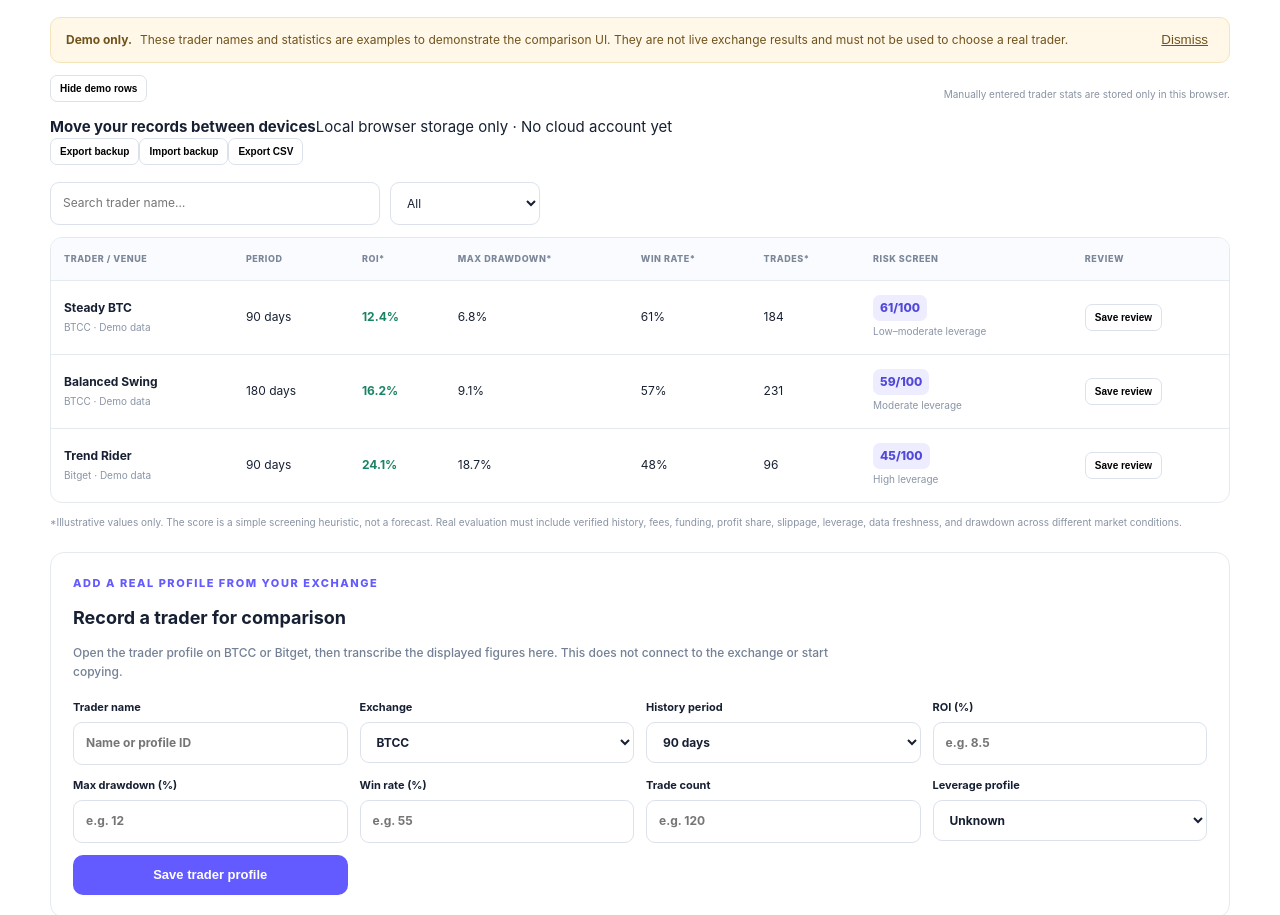
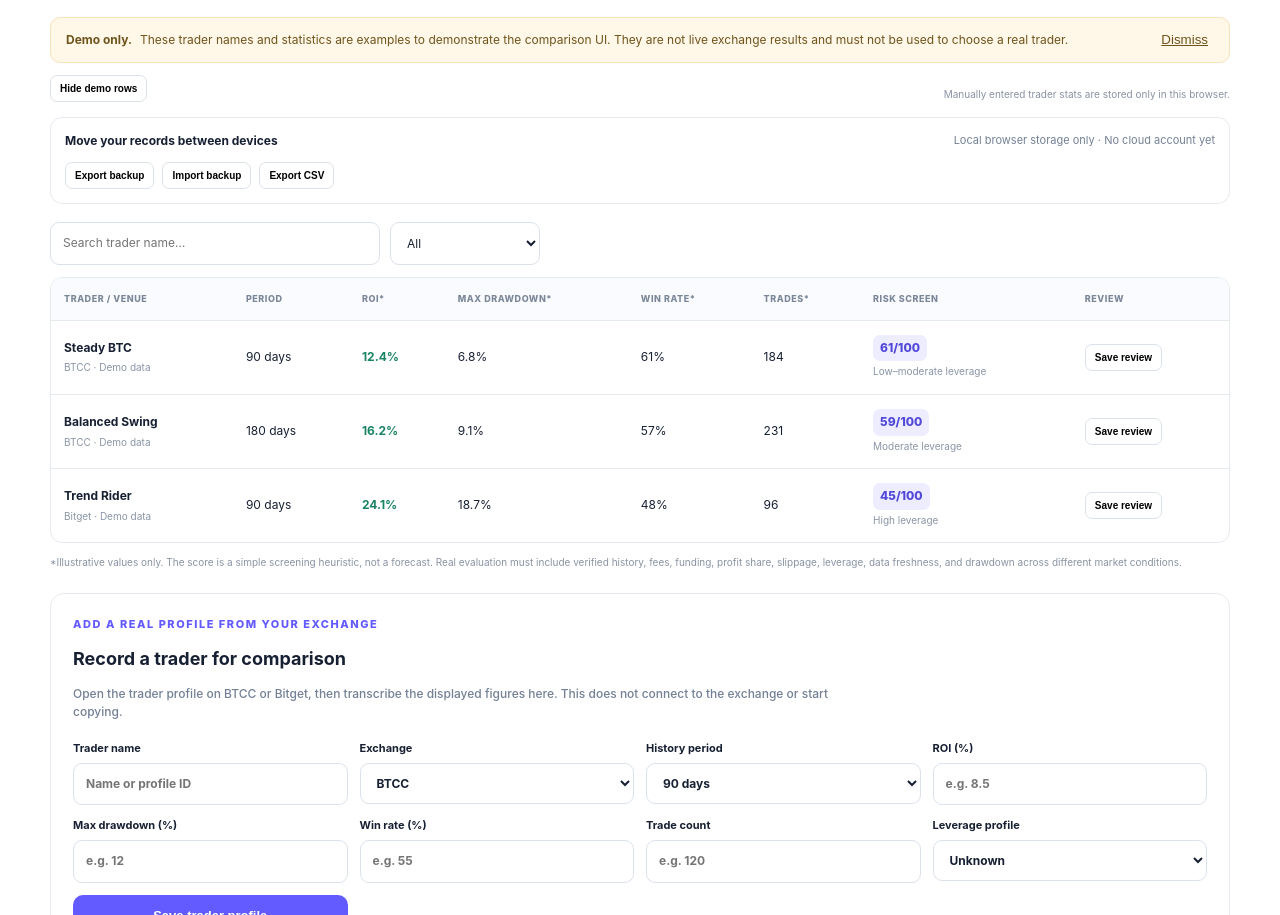
Before and after one commit to gem-cybersecurity-monitoring-assist/btcc-copy-manager, a Next.js app: page /copy-trading in a window 1280 px wide. Shown: the part 1085-2000 px from the top of the page. Built offline with nearby package versions, Linux system fonts and the light colour scheme.

Commit message:
style: polish data backup and manual trader entry tools

```diff
--- a/app/copy-trading/styles.css
+++ b/app/copy-trading/styles.css
@@ -82,3 +82,18 @@
 .copy-shell .form-message { color:#256c52; background:#eef9f3; border:1px solid #cdebdc; padding:10px 12px; border-radius:8px; font-size:12px; }
 @media(max-width:760px) { .copy-shell .manual-entry-form { grid-template-columns:repeat(2,minmax(0,1fr)); } .copy-shell .manual-entry-form button { grid-column:1 / -1; } .copy-shell .demo-toggle-row { align-items:flex-start; flex-direction:column; } }
 @media(max-width:440px) { .copy-shell .manual-entry-form { grid-template-columns:1fr; } }
+
+.copy-shell .data-tools { border:1px solid var(--line); background:#fff; border-radius:12px; padding:14px; margin:14px 0 18px; }
+.copy-shell .data-tools>div:first-child { display:flex; justify-content:space-between; flex-wrap:wrap; gap:8px; font-size:12px; }
+.copy-shell .data-tools>div:first-child span { color:var(--muted); font-size:11px; }
+.copy-shell .data-tool-actions { display:flex; gap:8px; flex-wrap:wrap; margin-top:12px; }
+.copy-shell .manual-entry-card { background:#fff; border:1px solid var(--line); border-radius:14px; padding:22px; margin-top:22px; }
+.copy-shell .manual-entry-card h3 { margin:0 0 8px; }
+.copy-shell .manual-entry-card>.muted { font-size:12px; max-width:760px; }
+.copy-shell .manual-entry-form { display:grid; grid-template-columns:repeat(4,minmax(0,1fr)); gap:12px; margin-top:18px; }
+.copy-shell .manual-entry-form label { display:block; font-size:11px; font-weight:700; }
+.copy-shell .manual-entry-form input,.copy-shell .manual-entry-form select { display:block; margin-top:6px; }
+.copy-shell .manual-entry-form button { border:0; cursor:pointer; justify-content:center; align-self:end; min-height:40px; }
+.copy-shell .form-message { color:#256c52; background:#eef9f3; border:1px solid #cdebdc; padding:10px 12px; border-radius:8px; font-size:12px; }
+@media(max-width:760px) { .copy-shell .manual-entry-form { grid-template-columns:repeat(2,minmax(0,1fr)); } .copy-shell .manual-entry-form button { grid-column:1 / -1; } .copy-shell .demo-toggle-row { align-items:flex-start; flex-direction:column; } }
+@media(max-width:440px) { .copy-shell .manual-entry-form { grid-template-columns:1fr; } }
```
